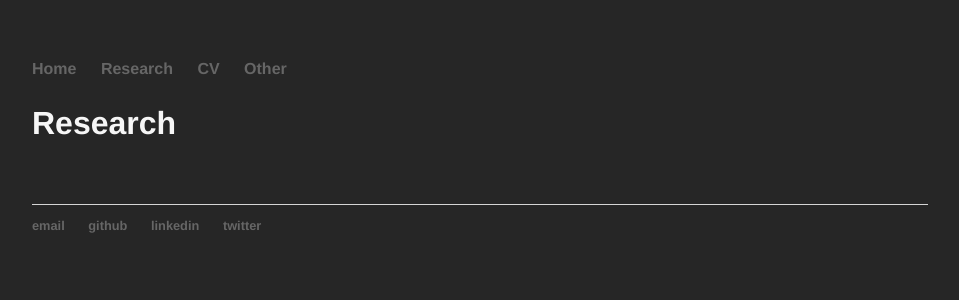
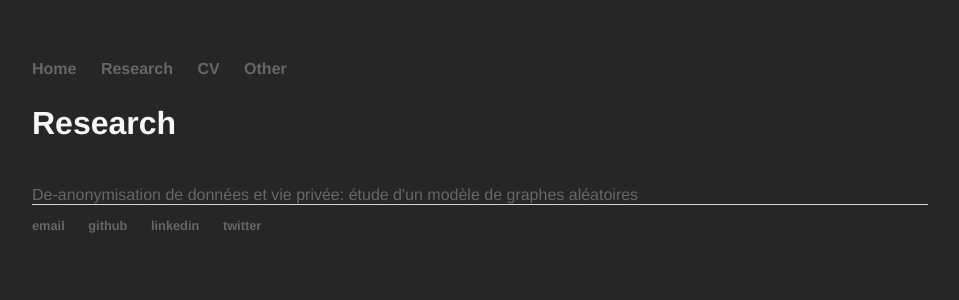
Before and after one commit to clemlal/clemlal.github.io, a Jekyll site: the page built from research/index.html, in a window 1280 px wide. Shown: the top 300 px of the page, without its empty margins (160-1119 px from the left). Built offline with Jekyll 4.4.1, drawn with Linux system fonts in a browser that asks for light colours.

Commit message:
travail de stage

```diff
--- a/research/index.html
+++ b/research/index.html
@@ -4,4 +4,5 @@ title: Research
 ---
 <h2> Research </h2>
 <br/>
+<a href="de-anonymisation.pdf">De-anonymisation de données et vie privée: étude d'un modèle de graphes aléatoires</a>
 <br/>
```
Also changed, not shown: 1 other file.
